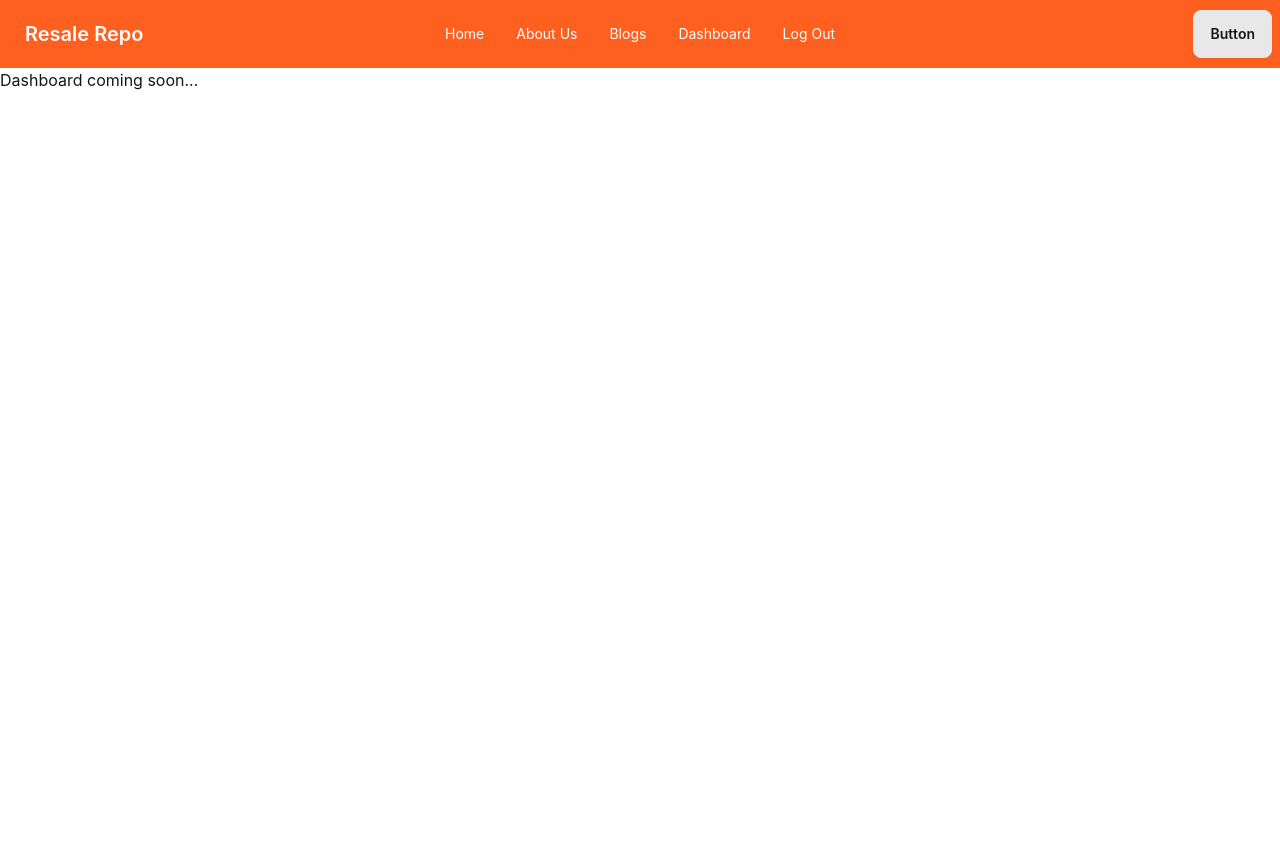
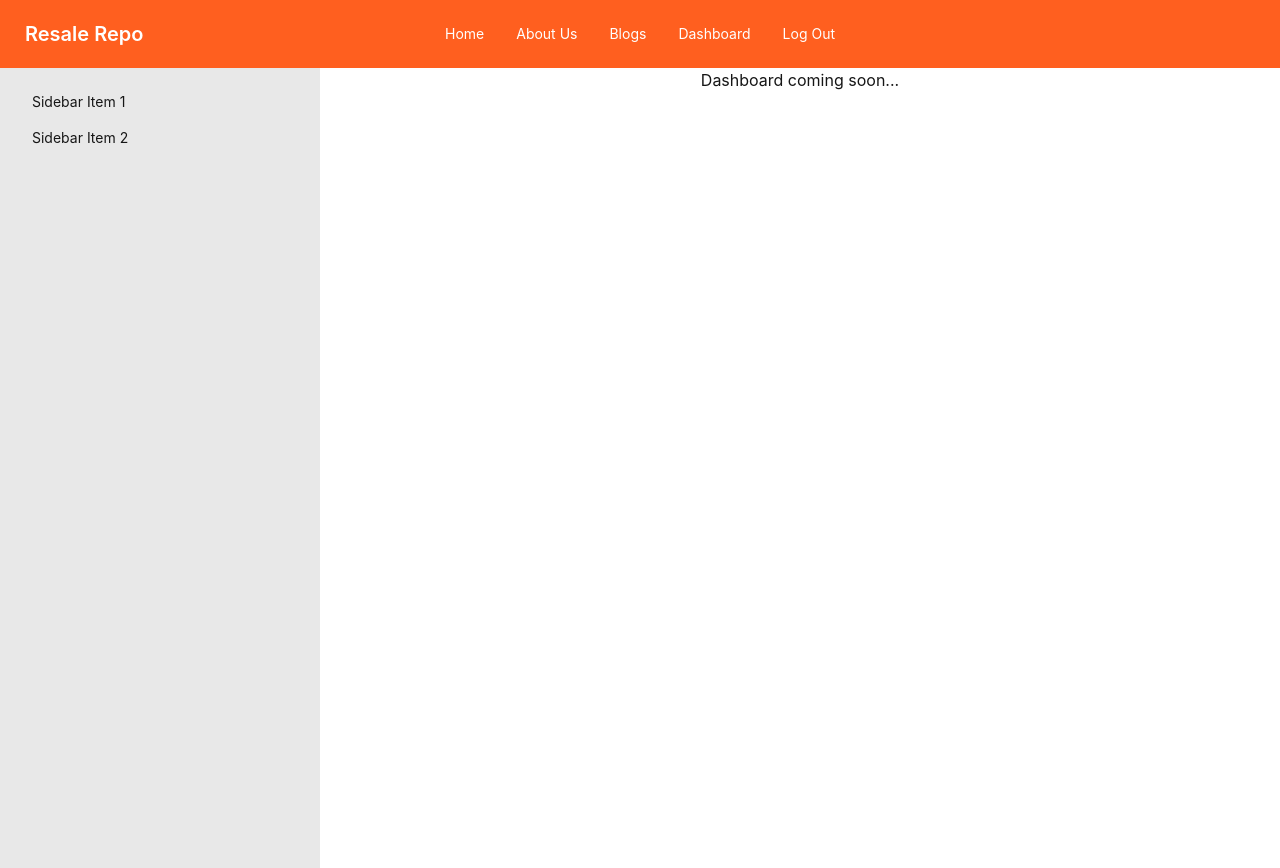
Before and after one commit to SheikhMujib/resale-repo-client, a React (Create React App) app: page /dashboard in a window 1280 px wide. Before the commit the page ends 800 px from the top, so only its background shows below. Built offline with nearby package versions, Linux system fonts and the light colour scheme; no server answers; sample sign-in values are in the browser's storage.

Commit message:
Dashboard layout and page created

```diff
--- a/src/Layout/DashboardLayout.js
+++ b/src/Layout/DashboardLayout.js
@@ -1,14 +1,35 @@
-import React from 'react';
-import Navbar from '../Pages/Shared/Navbar/Navbar';
-import { Outlet } from 'react-router-dom';
+import React from "react";
+import Navbar from "../Pages/Shared/Navbar/Navbar";
+import { Outlet } from "react-router-dom";
 
 const DashboardLayout = () => {
-    return (
-        <div>
-            <Navbar></Navbar>
-            <Outlet></Outlet>
+  return (
+    <div>
+      <Navbar></Navbar>
+      <div className="drawer lg:drawer-open">
+        <input id="dashboard-drawer" type="checkbox" className="drawer-toggle" />
+        <div className="drawer-content flex flex-col items-center">
+          <Outlet></Outlet>
         </div>
-    );
+        <div className="drawer-side">
+          <label
+            htmlFor="dashboard-drawer"
+            aria-label="close sidebar"
+            className="drawer-overlay"
+          ></label>
+          <ul className="menu p-4 w-80 min-h-full bg-base-200 text-base-content">
+            {/* Sidebar content here */}
+            <li>
+              <a>Sidebar Item 1</a>
+            </li>
+            <li>
+              <a>Sidebar Item 2</a>
+            </li>
+          </ul>
+        </div>
+      </div>
+    </div>
+  );
 };
 
 export default DashboardLayout;
--- a/src/Pages/AboutUs/AboutUs.js
+++ b/src/Pages/AboutUs/AboutUs.js
@@ -15,10 +15,9 @@ const AboutUs = () => {
             </div>
           </div>
           <div>
-            <h1 className="text-2xl font-bold">Mujib</h1>
+            <h1 className="text-2xl font-bold">S. M. Mujibur Rahman</h1>
             <p className="py-2">Admin and CEO Resale Repo LLC.</p>
-            <Link to="https://www.facebook.com/iamsheikhshaon/" target="_blank">
-              <button className="btn btn-primary">Visit FB Profile</button>
+            <Link to="https://www.facebook.com/iamsheikhshaon/" target="_blank" className="btn btn-primary text-white">Visit Fb Profile
             </Link>
           </div>
         </div>
@@ -34,10 +33,9 @@ const AboutUs = () => {
             </div>
           </div>
           <div>
-            <h1 className="text-2xl font-bold">Mujib</h1>
+            <h1 className="text-2xl font-bold">S. M. Mujibur Rahman</h1>
             <p className="py-2">Admin and CEO Resale Repo LLC.</p>
-            <Link to="https://www.facebook.com/iamsheikhshaon/" target="_blank">
-              <button className="btn btn-primary">Visit FB Profile</button>
+            <Link to="https://www.facebook.com/iamsheikhshaon/" target="_blank" className="btn btn-primary text-white">Visit Fb Profile
             </Link>
           </div>
         </div>
@@ -53,10 +51,9 @@ const AboutUs = () => {
             </div>
           </div>
           <div>
-            <h1 className="text-2xl font-bold">Mujib</h1>
+            <h1 className="text-2xl font-bold">S. M. Mujibur Rahman</h1>
             <p className="py-2">Admin and CEO Resale Repo LLC.</p>
-            <Link to="https://www.facebook.com/iamsheikhshaon/" target="_blank">
-              <button className="btn btn-primary">Visit FB Profile</button>
+            <Link to="https://www.facebook.com/iamsheikhshaon/" target="_blank" className="btn btn-primary text-white">Visit Fb Profile
             </Link>
           </div>
         </div>
--- a/src/Pages/Shared/Navbar/Navbar.js
+++ b/src/Pages/Shared/Navbar/Navbar.js
@@ -59,7 +59,12 @@ const Navbar = () => {
         <ul className="menu menu-horizontal px-1">{menuItems}</ul>
       </div>
       <div className="navbar-end">
-        <Link to="/" className="btn">Button</Link>
+      <label
+            htmlFor="dashboard-drawer"
+            className="btn btn-primary drawer-button lg:hidden text-white"
+          >
+            Open Sidebar
+          </label>
       </div>
     </div>
   );
```
Also changed, not shown: 1 other file (tests, documents, lock files or other folders).
